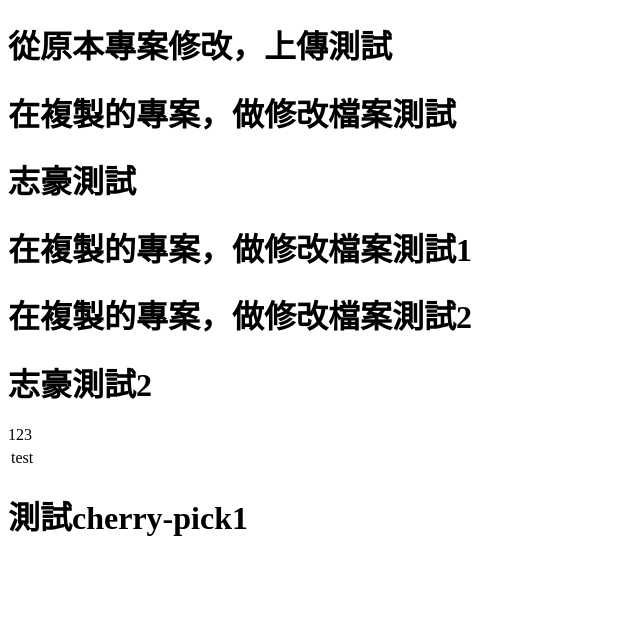
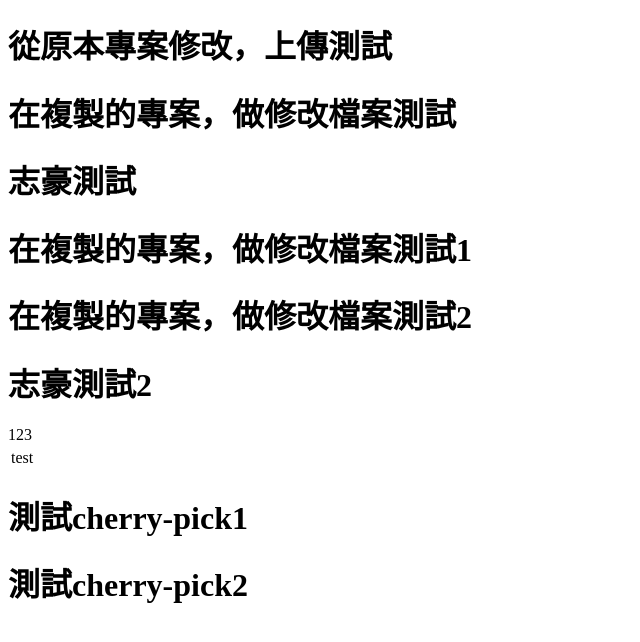
Before and after one commit to hktech-group/ExampleCollaboration, a plain HTML site: page index.html in a window 1280 px wide. Shown: the whole page, without its empty margins (0-640 px from the left). Drawn offline with Linux system fonts and the light colour scheme.

Commit message:
測試cherry pick2

```diff
--- a/index.html
+++ b/index.html
@@ -28,6 +28,7 @@
     </table>
 
     <h1>測試cherry-pick1</h1>
+    <h1>測試cherry-pick2</h1>
 </body>
 
 </html>
```
